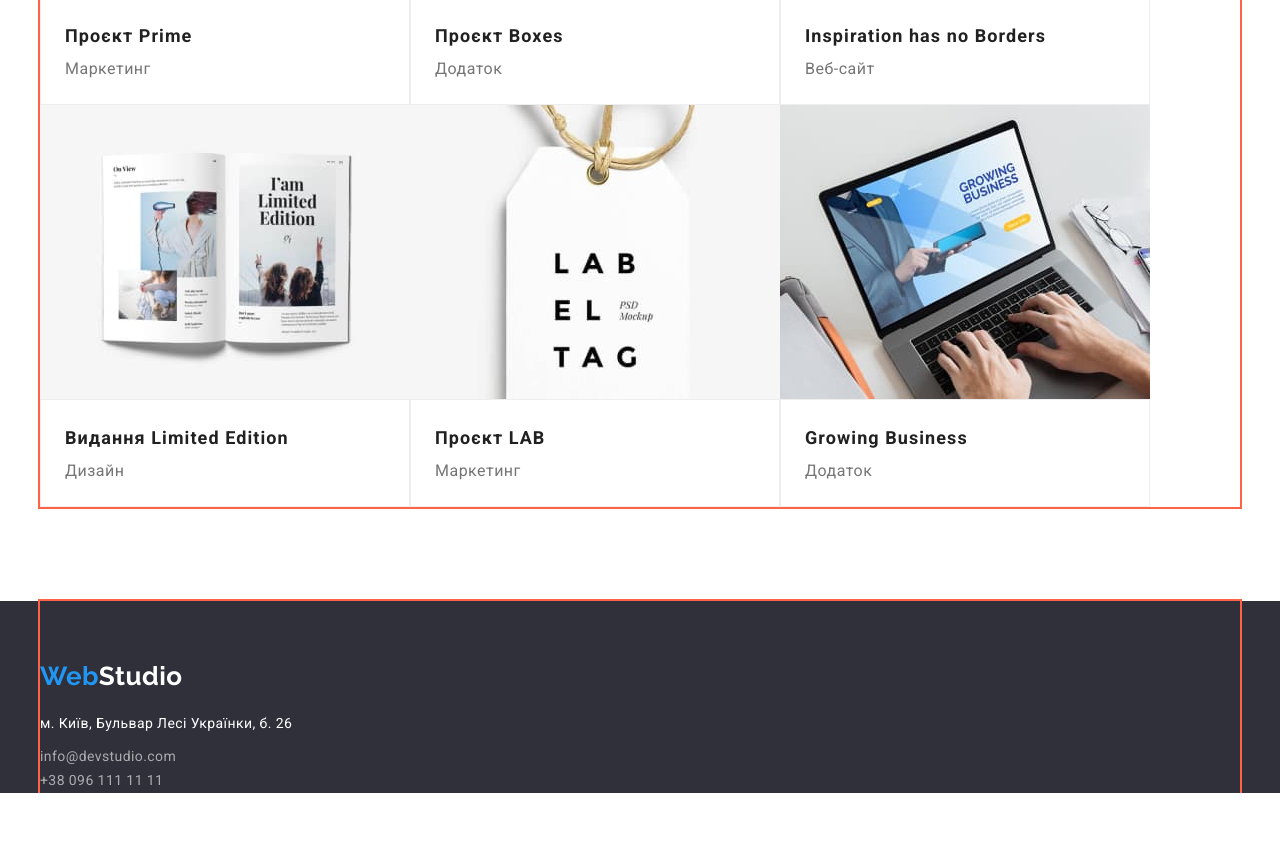
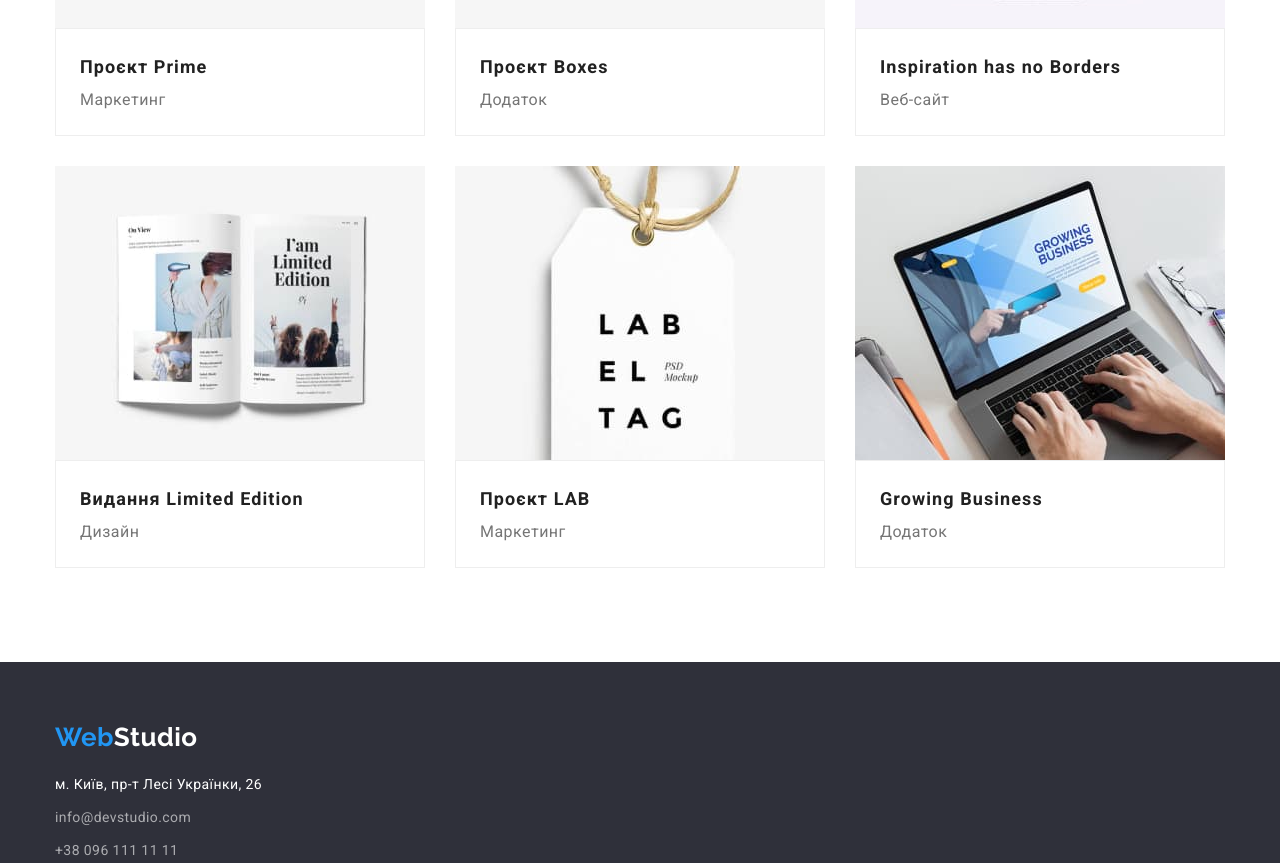
Before and after one commit to SaidBo/goit-markup-hw-03, a plain HTML site: page portfolio.html in a window 1280 px wide. Shown: the part 961-1824 px from the top of the page. Before the commit the page ends 1754 px from the top, so only its background shows below. Drawn offline with nearby package versions, Linux system fonts and the light colour scheme.

Commit message:
3 module

```diff
--- a/css/style.css
+++ b/css/style.css
@@ -7,6 +7,8 @@
   --background-color-hero-footer: #2f303a;
   --bg-btn-color: #f5f4fa;
   --black-color: #000000;
+  --border-color: #eeeeee;
+  --adress-text-color: #ffffff99;
 }
 
 button {
@@ -46,14 +48,17 @@ img {
 }
 
 .container {
+  width: 1200px;
   margin-left: auto;
   margin-right: auto;
-  width: 1200px;
+  padding-left: 15px;
+  padding-right: 15px;
 
-  outline: 2px solid tomato;
+  /* outline: 2px solid tomato; */
 }
 
 /* logo */
+
 .logo {
   color: var(--accent-color);
 
@@ -83,6 +88,10 @@ img {
 } */
 
 /* site-nav */
+
+.page-header {
+  border-bottom: 1px solid #ececec;
+}
 
 .container.main-nav {
   display: flex;
@@ -307,18 +316,23 @@ img {
 }
 
 .footer .logo {
+  width: 231px;
   display: block;
   padding-top: 60px;
   padding-bottom: 20px;
 }
 
 .adress .item {
-  min-width: 231px;
+  width: 231px;
+  margin-bottom: 9px;
+}
+
+.adress .item:last-child {
+  margin-bottom: 0;
 }
 
 .adress-link {
   display: block;
-  margin-bottom: 9px;
 
   color: var(--white-color);
 
@@ -331,19 +345,14 @@ img {
 
 .adress .link {
   display: block;
-  margin-bottom: 9px;
 
-  color: rgba(255, 255, 255, 0.6);
+  color: var(--adress-text-color);
 
   font-style: normal;
   font-size: 14px;
   line-height: 1.71;
   letter-spacing: 0.03em;
   text-decoration: none;
-}
-
-.adress .link:last-child {
-  margin-bottom: 0;
 }
 
 .adress-link:hover,
@@ -377,10 +386,43 @@ img {
   flex-wrap: wrap;
 }
 
+.item-card {
+  width: calc((100% - 60px) / 3);
+  margin-right: 30px;
+  margin-bottom: 30px;
+}
+
+.item-card:nth-child(3n) {
+  margin-right: 0;
+}
+
+.item-card:nth-child(3n) {
+  margin-right: 0;
+}
+
+.item-card:nth-last-child(-n + 3) {
+  margin-bottom: 0;
+}
+
+/* .item-card {
+  margin-right: 30px;
+  margin-bottom: 30px;
+
+  max-width: 370px;
+}
+
+.item-card:nth-child(3n) {
+  margin-right: 0;
+}
+
+.item-card:nth-last-child(-n + 3) {
+  margin-bottom: 0;
+} */
+
 .card {
   padding: 20px 24px;
   max-width: 370px;
-  border: 1px solid rgba(238, 238, 238, 1);
+  border: 1px solid var(--border-color);
 }
 
 .title-works {
--- a/portfolio.html
+++ b/portfolio.html
@@ -68,7 +68,7 @@
           </ul>
 
           <ul class="works-list list">
-            <li>
+            <li class="item-card">
               <a href="" class="link">
                 <img
                   src="./images-portfolio/technocryak(1).jpg"
@@ -82,7 +82,7 @@
                 </div>
               </a>
             </li>
-            <li>
+            <li class="item-card">
               <a href="" class="link">
                 <img
                   src="./images-portfolio/PosterNewOrlean(1).jpg"
@@ -96,7 +96,7 @@
                 </div>
               </a>
             </li>
-            <li>
+            <li class="item-card">
               <a href="" class="link">
                 <img
                   src="./images-portfolio/Seafood(1).jpg"
@@ -110,7 +110,7 @@
                 </div>
               </a>
             </li>
-            <li>
+            <li class="item-card">
               <a href="" class="link">
                 <img
                   src="./images-portfolio/prime(1).jpg"
@@ -124,7 +124,7 @@
                 </div>
               </a>
             </li>
-            <li>
+            <li class="item-card">
               <a href="" class="link">
                 <img
                   src="./images-portfolio/boxes(1).jpg"
@@ -138,7 +138,7 @@
                 </div>
               </a>
             </li>
-            <li>
+            <li class="item-card">
               <a href="" class="link">
                 <img
                   src="./images-portfolio/InspirationhasnoBorders(1).jpg"
@@ -152,7 +152,7 @@
                 </div>
               </a>
             </li>
-            <li>
+            <li class="item-card">
               <a href="" class="link">
                 <img
                   src="./images-portfolio/limited-edition(1).jpg"
@@ -166,7 +166,7 @@
                 </div>
               </a>
             </li>
-            <li>
+            <li class="item-card">
               <a href="" class="link">
                 <img
                   src="./images-portfolio/lab(1).jpg"
@@ -180,7 +180,7 @@
                 </div>
               </a>
             </li>
-            <li>
+            <li class="item-card">
               <a href="" class="link">
                 <img
                   src="./images-portfolio/growingbusiness(1).jpg"
@@ -206,29 +206,27 @@
           >Web<span class="accent-footer">Studio</span></a
         >
         <address>
-          <div class="adress-footer">
           <ul class="adress list">
-              <li>
+            <li class="item">
               <a
-                  class="adress-link"
                 href="https://goo.gl/maps/veYJQUVYukDmJ3Ha7"
                 target="_blank"
                 rel="noopener noreferrer"
+                class="adress-link"
               >
-                  м. Київ, Бульвар Лесі Українки, б. 26
+                м. Київ, пр-т Лесі Українки, 26
               </a>
             </li>
 
-              <li>
+            <li class="item">
               <a href="mailto:info@devstudio.com" class="link"
                 >info@devstudio.com</a
               >
             </li>
-              <li>
+            <li class="item">
               <a href="tel:+380961111111" class="link">+38 096 111 11 11</a>
             </li>
           </ul>
-          </div>
         </address>
       </div>
     </footer>
```
Also changed, not shown: index.html (+1 -1 lines). Lines whose indentation alone changed are shown as unchanged.
